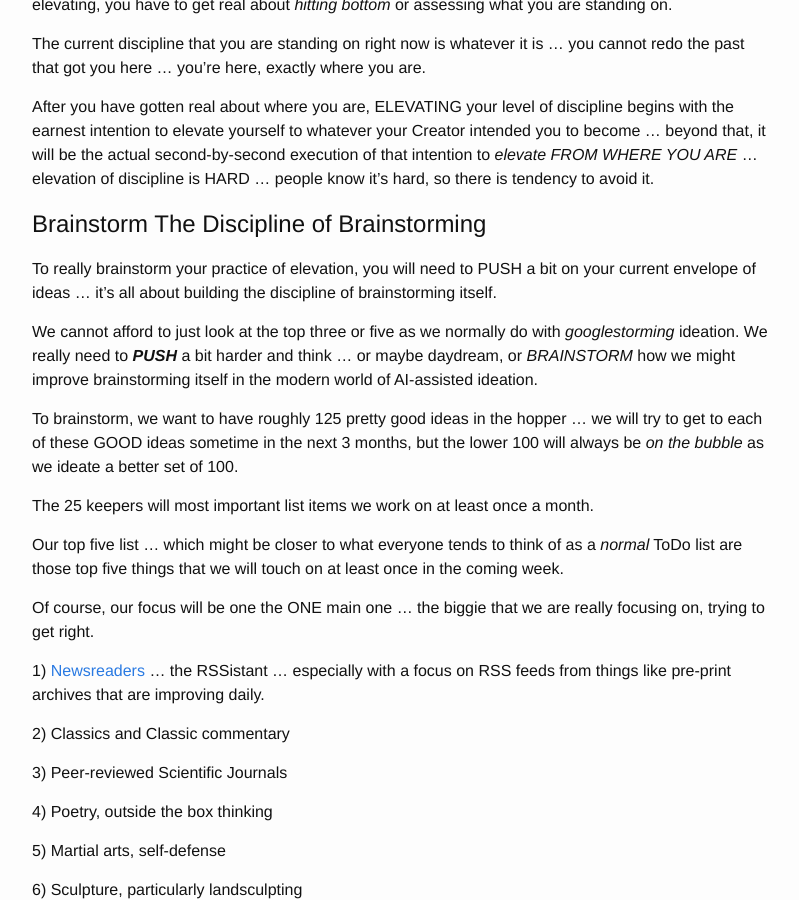
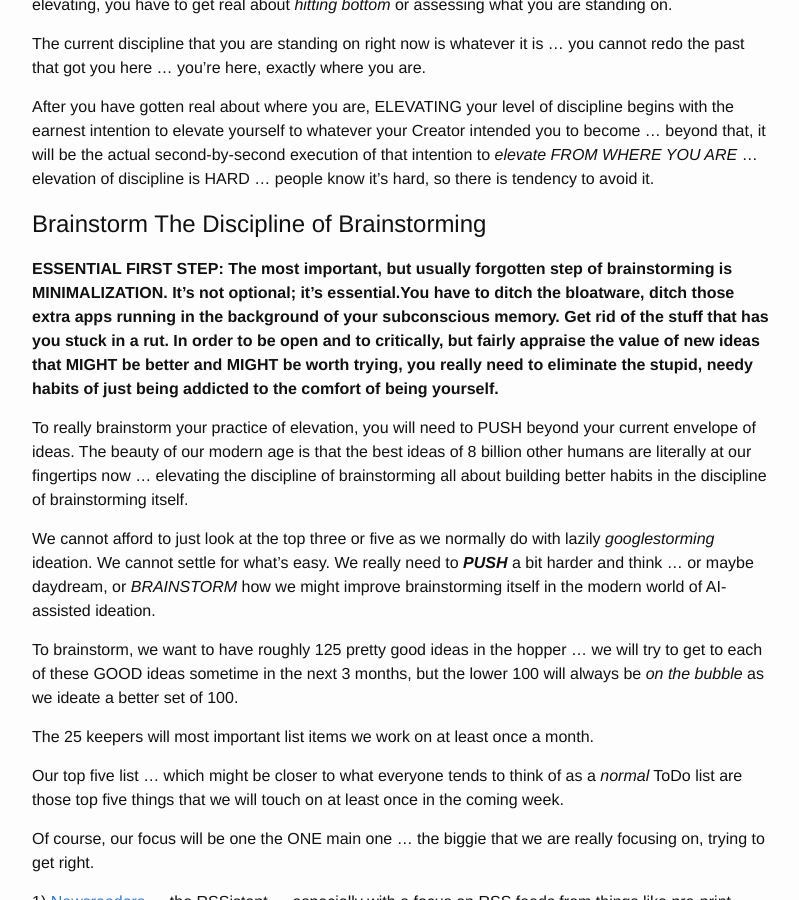
Before and after one commit to plyp-us/plyp-us.github.io, a Jekyll site: the page built from _posts/2023-09-02-practice-like-you-play.md, in a window 1280 px wide and 900 px high, scrolled down 573 px. Shown: the whole window, without its empty margins (238-1037 px from the left). Built offline with Jekyll 4.4.1, drawn with Linux system fonts in a browser that asks for light colours.

Commit message:
Minimalize your brainstorming

```diff
--- a/_posts/2023-09-02-practice-like-you-play.md
+++ b/_posts/2023-09-02-practice-like-you-play.md
@@ -27,9 +27,12 @@ After you have gotten real about where you are, ELEVATING your level of discipli
 
 # Brainstorm The Discipline of Brainstorming
 
-To really brainstorm your practice of elevation, you will need to PUSH a bit on your current envelope of ideas ... it's all about building the discipline of brainstorming itself.
+**ESSENTIAL FIRST STEP: The most important, but usually forgotten step of brainstorming is MINIMALIZATION. It's not optional; it's essential.You have to ditch the bloatware, ditch those extra apps running in the background of your subconscious memory.  Get rid of the stuff that has you stuck in a rut. In order to be open and to critically, but fairly appraise the value of new ideas that MIGHT be better and MIGHT be worth trying, you really need to eliminate the stupid, needy habits of just being addicted to the comfort of being yourself.**
 
-We cannot afford to just look at the top three or five as we normally do with *googlestorming* ideation. We really need to ***PUSH*** a bit harder and think ... or maybe daydream, or *BRAINSTORM* how we might improve brainstorming itself in the modern world of AI-assisted ideation.
+
+To really brainstorm your practice of elevation, you will need to PUSH beyond your current envelope of ideas. The beauty of our modern age is that the best ideas of 8 billion other humans are literally at our fingertips now ... elevating the discipline of brainstorming all about building better habits in the discipline of brainstorming itself.
+
+We cannot afford to just look at the top three or five as we normally do with lazily *googlestorming* ideation. We cannot settle for what's easy. We really need to ***PUSH*** a bit harder and think ... or maybe daydream, or *BRAINSTORM* how we might improve brainstorming itself in the modern world of AI-assisted ideation.
 
 To brainstorm, we want to have roughly 125 pretty good ideas in the hopper ... we will try to get to each of these GOOD ideas sometime in the next 3 months, but the lower 100 will always be *on the bubble* as we ideate a better set of 100.
 
```
